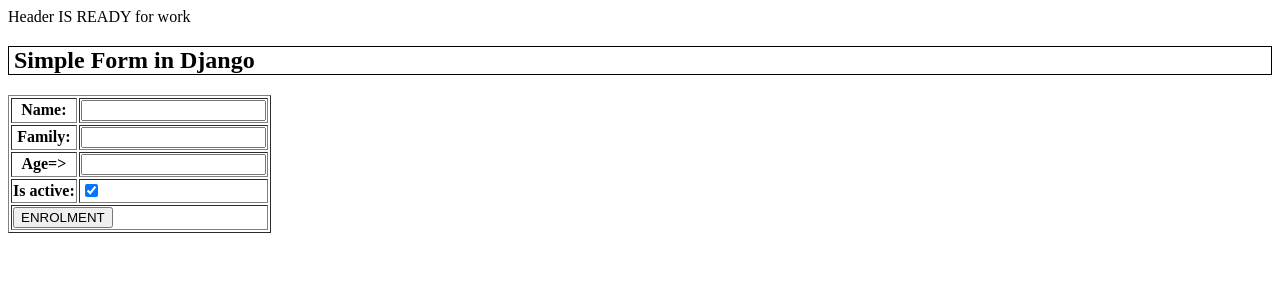
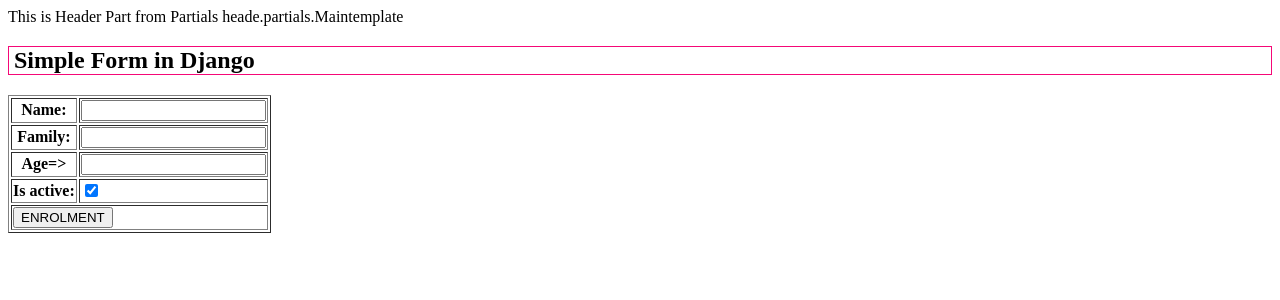
Before and after one commit to MaxJokar/Forms-In-Django-PART-1., a Django app: page /formtest/form0/ in a window 1280 px wide. Shown: the top 300 px of the page. Run offline with Django 4.2, Linux system fonts and the light colour scheme; some libraries are stand-ins or nearby versions.

Commit message:
Age decreased,color of blog title header Changed

```diff
--- a/shop/apps/formtest/forms.py
+++ b/shop/apps/formtest/forms.py
@@ -11,7 +11,7 @@ from django.core  import validators
 
 def checkValidateName(value):
     value=str(value)
-    if len(value)<3 or len (value)>20:
+    if len(value)<2 or len (value)>20:
         raise forms.ValidationError("Name is Invalid")
 
 def ageValidate(value):
@@ -34,7 +34,7 @@ class InputForm0(forms.Form):
     def clean_family(self):
         family=self.cleaned_data["family"]
         if family[0]!='A':
-            raise ValidationError("Family begins with A not accepted")
+            raise ValidationError(" Begining Letter With A  NOT Accepted !")
         return family
 
     def clean_age(self):
--- a/shop/static/css/style.css
+++ b/shop/static/css/style.css
@@ -4,7 +4,7 @@
 } */
 
 h1{
-    border:1px solid black;
+    border:1px solid rgb(245, 8, 119);
     margin: left 50px;
     padding-left: 5px;
 }
--- a/shop/templates/formtest/form0.html
+++ b/shop/templates/formtest/form0.html
@@ -1,7 +1,7 @@
 {% extends 'maintemplate.html' %}
 
 {% block content %}
-        <h1 class="blog-title">Simple Form in Django</h1>
+        <h1 class="blog-title ">Simple Form in Django</h1>
         <h2> {{ error_message}}</h2>
         <div class="form-box">
 
--- a/shop/templates/partials/header.html
+++ b/shop/templates/partials/header.html
@@ -1,3 +1,3 @@
 <header>
-    Header   IS  READY for work
+    This is Header Part from Partials heade.partials.Maintemplate
 </header>
```
